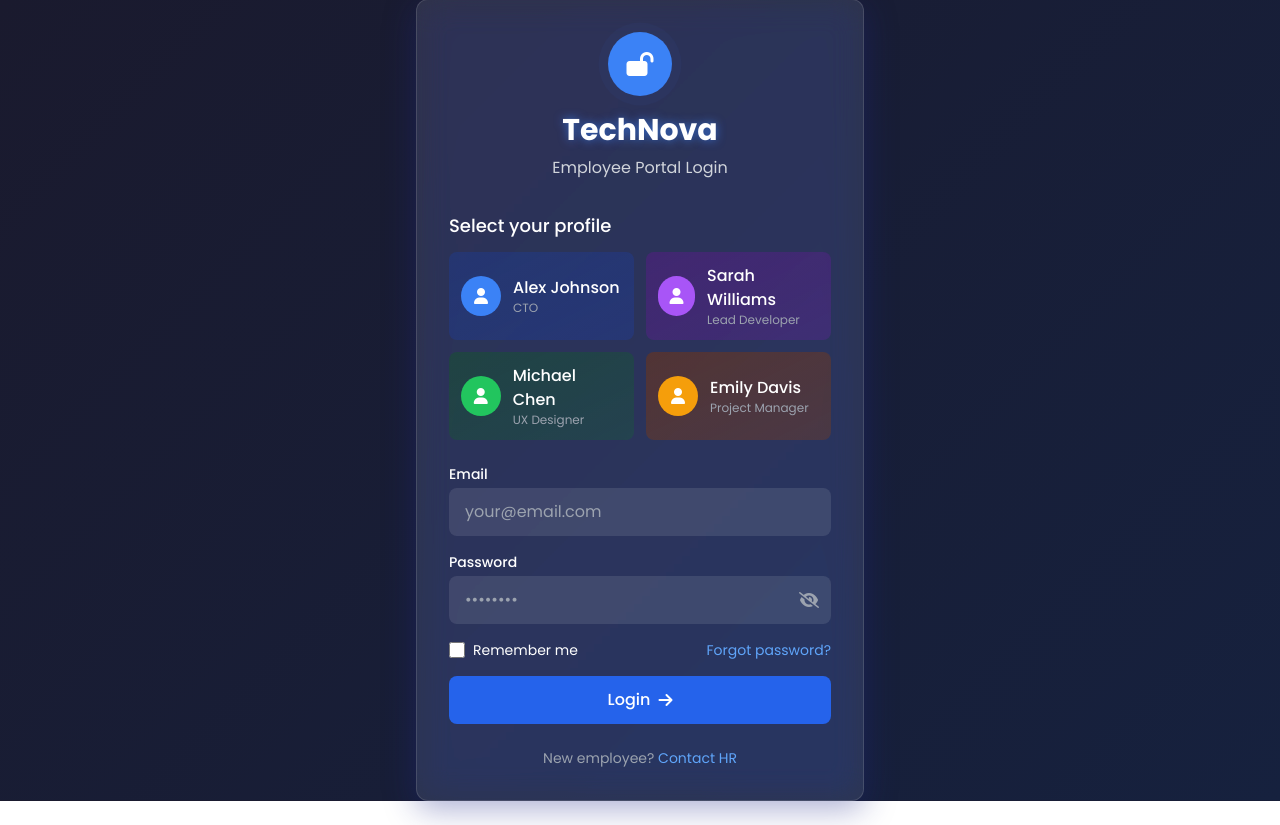
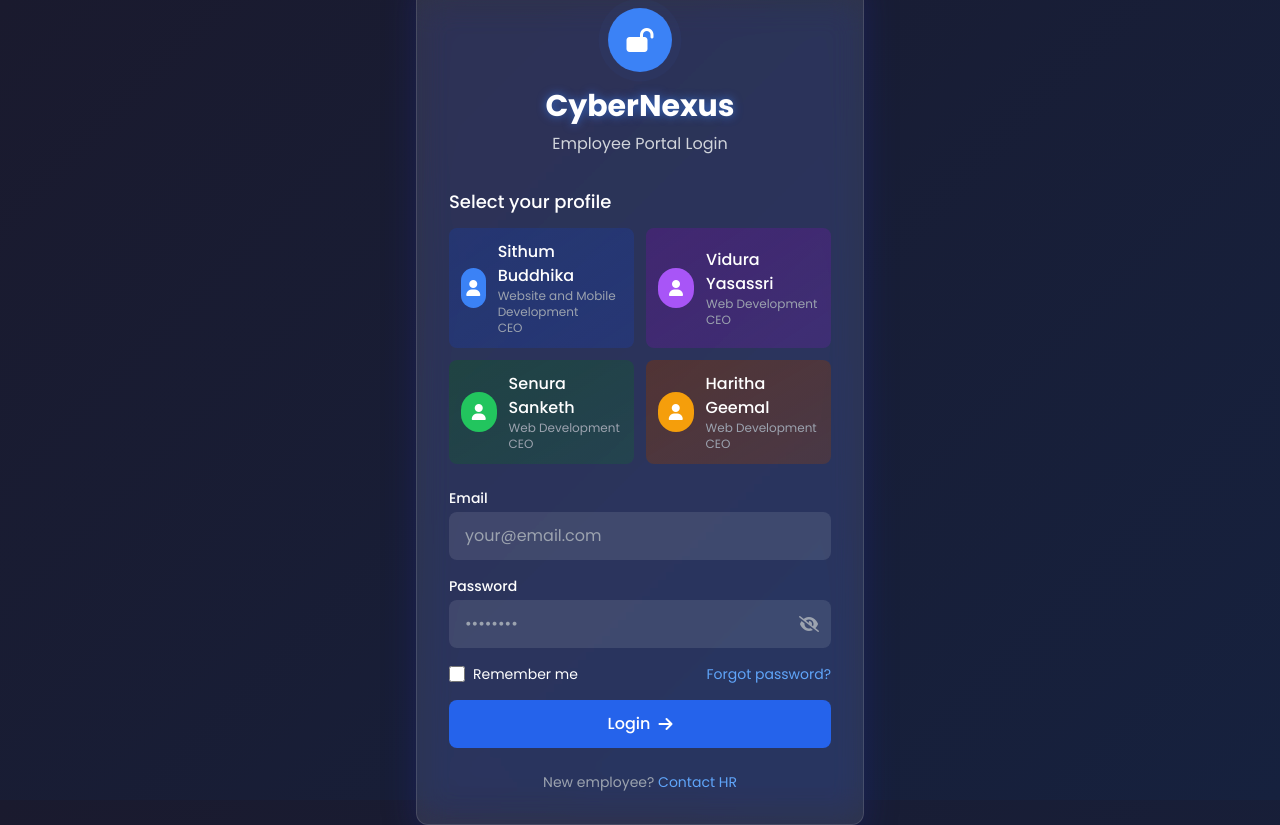
Before and after one commit to cyberNexus2002/IT-company, a plain HTML site: page index.html in a window 1280 px wide. Before the commit the page ends 801 px from the top, so only its background shows below. Drawn offline with nearby package versions, Linux system fonts and the light colour scheme.

Commit message:
Update index.html

```diff
--- a/index.html
+++ b/index.html
@@ -96,7 +96,7 @@
                     <i class="fas fa-lock-open text-2xl"></i>
                 </div>
             </div>
-            <h1 class="text-3xl font-bold mb-2 glow">TechNova</h1>
+            <h1 class="text-3xl font-bold mb-2 glow">CyberNexus</h1>
             <p class="text-gray-300">Employee Portal Login</p>
         </div>
 
@@ -109,8 +109,10 @@
                         <i class="fas fa-user"></i>
                     </div>
                     <div>
-                        <p class="font-medium">Alex Johnson</p>
-                        <p class="text-xs text-gray-400">CTO</p>
+                        <p class="font-medium">Sithum Buddhika</p>
+                        <p class="text-xs text-gray-400">Website and Mobile Development</p>
+                                                <p class="text-xs text-gray-400">CEO</p>
+
                     </div>
                 </div>
 
@@ -120,8 +122,10 @@
                         <i class="fas fa-user"></i>
                     </div>
                     <div>
-                        <p class="font-medium">Sarah Williams</p>
-                        <p class="text-xs text-gray-400">Lead Developer</p>
+                        <p class="font-medium">Vidura Yasassri</p>
+                        <p class="text-xs text-gray-400">Web Development</p>
+                                                                        <p class="text-xs text-gray-400">CEO</p>
+
                     </div>
                 </div>
 
@@ -131,8 +135,11 @@
                         <i class="fas fa-user"></i>
                     </div>
                     <div>
-                        <p class="font-medium">Michael Chen</p>
-                        <p class="text-xs text-gray-400">UX Designer</p>
+                        <p class="font-medium">Senura Sanketh</p>
+                        <p class="text-xs text-gray-400">Web Development</p>
+
+                                                                        <p class="text-xs text-gray-400">CEO</p>
+
                     </div>
                 </div>
 
@@ -142,8 +149,10 @@
                         <i class="fas fa-user"></i>
                     </div>
                     <div>
-                        <p class="font-medium">Emily Davis</p>
-                        <p class="text-xs text-gray-400">Project Manager</p>
+                        <p class="font-medium">Haritha Geemal</p>
+                        <p class="text-xs text-gray-400">Web Development</p>
+                                                                        <p class="text-xs text-gray-400">CEO</p>
+
                     </div>
                 </div>
             </div>
@@ -204,7 +213,7 @@
             const emailField = document.getElementById('email');
             const passwordField = document.getElementById('password');
 
-            switch(memberId) {
+            /*switch(memberId) {
                 case 1:
                     emailField.value = 'alex.johnson@technova.com';
                     passwordField.value = 'alex1234';
@@ -221,7 +230,7 @@
                     emailField.value = 'emily.davis@technova.com';
                     passwordField.value = 'emily1234';
                     break;
-            }
+            }*/
         }
 
         // Toggle password visibility
@@ -264,10 +273,10 @@
             setTimeout(() => {
                 // Check if credentials match any of the team members
                 const validCredentials = [
-                    {email: 'alex.johnson@technova.com', password: 'alex1234'},
-                    {email: 'sarah.williams@technova.com', password: 'sarah1234'},
-                    {email: 'michael.chen@technova.com', password: 'michael1234'},
-                    {email: 'emily.davis@technova.com', password: 'emily1234'}
+                    {email: 'sithum@gmail.com', password: 'sithum@0213'},
+                    {email: 'vidura@gmail.com', password: 'vidura@2001'},
+                    {email: 'senura@gmail.com', password: 'senura@2002'},
+                    {email: 'haritha@gmail.com', password: 'haritha@2003'}
                 ];
 
                 const isValid = validCredentials.some(cred => cred.email === email && cred.password === password);
```
